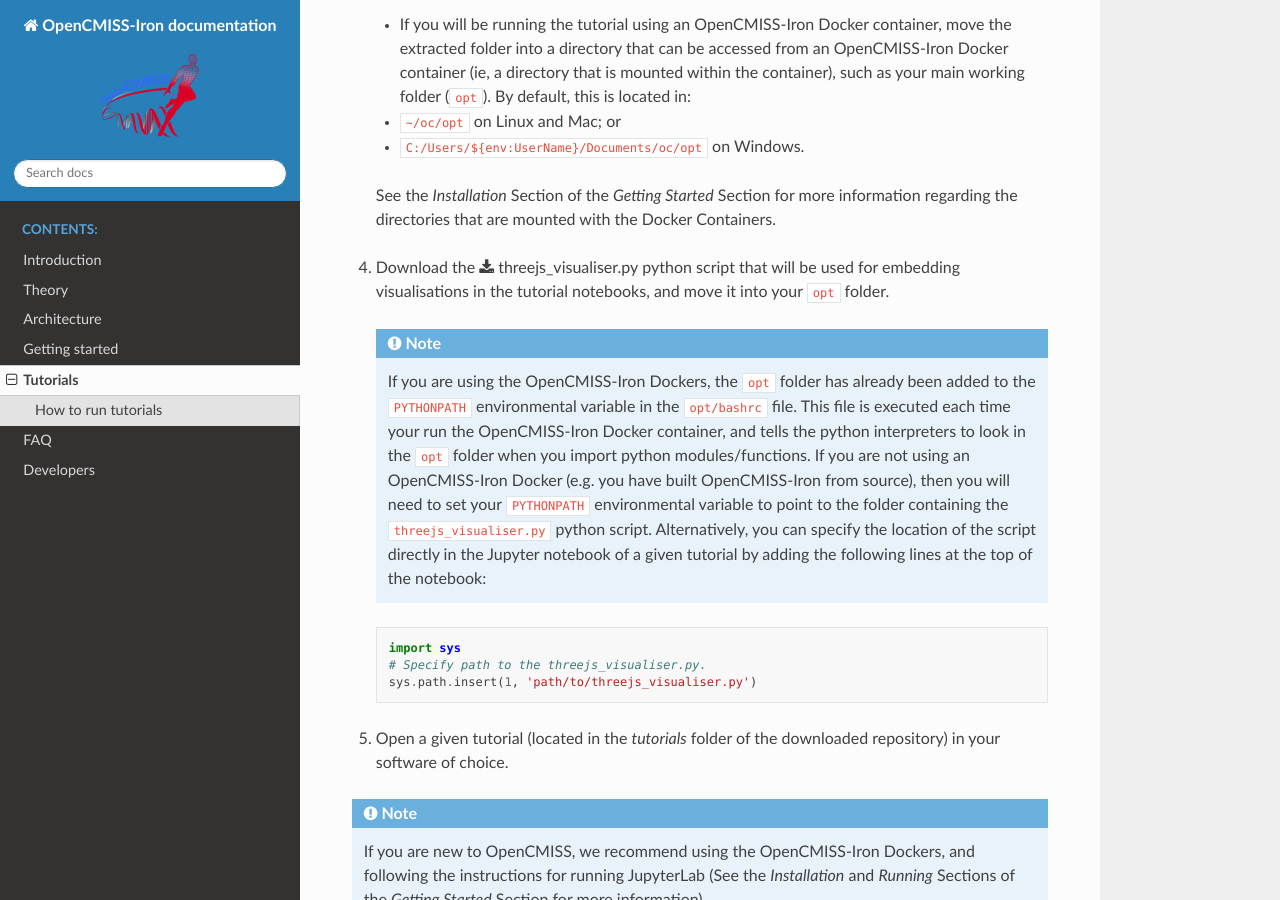
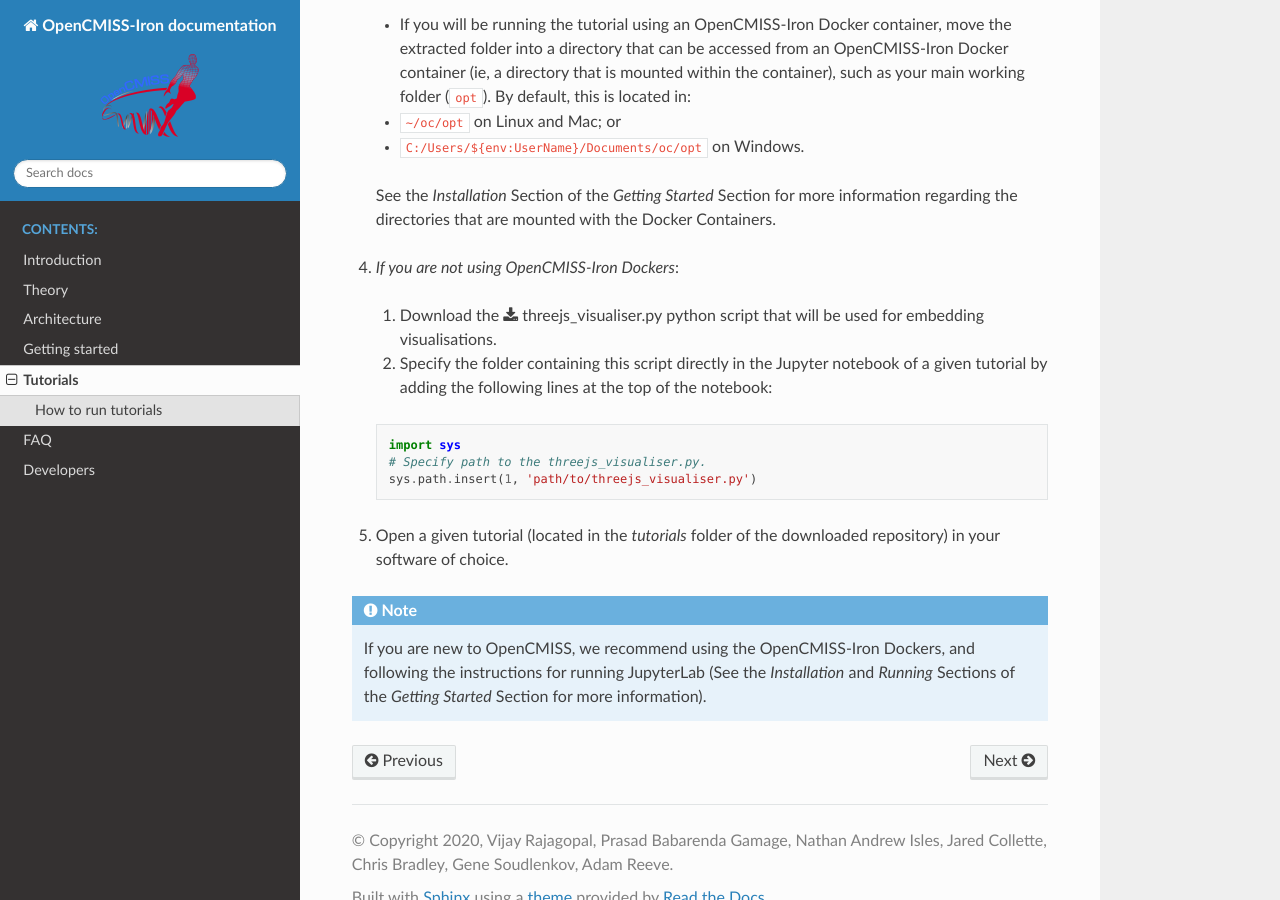
Before and after one commit to OpenCMISS-Examples/OpenCMISS-Iron-tutorials, a Sphinx documentation site: the page built from docs/source/tutorials.rst, in a window 1280 px wide and 900 px high, scrolled down 923 px. Built offline with Sphinx 7.4.7 and the Read the Docs theme 2.0.0, drawn with Linux system fonts in a browser that asks for light colours; pages that are not in the unit, such as notebooks, are missing from menus.

Commit message:
Updating tutorials documentation

```diff
--- a/docs/source/tutorials.rst
+++ b/docs/source/tutorials.rst
@@ -31,17 +31,17 @@ How to run tutorials
 
   See the *Installation* Section of the *Getting Started* Section for more information regarding the directories that are mounted with the Docker Containers.
 
-4. Download the :download:`threejs_visualiser.py <../../tools/threejs_visualiser.py>` python script that will be used for embedding visualisations in the tutorial notebooks, and move it into your ``opt`` folder.
+4. *If you are not using OpenCMISS-Iron Dockers*:
 
-  .. Note::
+  1. Download the :download:`threejs_visualiser.py <../../tools/threejs_visualiser.py>` python script that will be used for embedding visualisations.
 
-    If you are using the OpenCMISS-Iron Dockers, the ``opt`` folder has already been added to the ``PYTHONPATH`` environmental variable in the ``opt/bashrc`` file. This file is executed each time your run the OpenCMISS-Iron Docker container, and tells the python interpreters to look in the ``opt`` folder when you import python modules/functions. If you are not using an OpenCMISS-Iron Docker (e.g. you have built OpenCMISS-Iron from source), then you will need to set your ``PYTHONPATH`` environmental variable to point to the folder containing the ``threejs_visualiser.py`` python script. Alternatively, you can specify the location of the script directly in the Jupyter notebook of a given tutorial by adding the following lines at the top of the notebook:
+  2. Specify the folder containing this script directly in the Jupyter notebook of a given tutorial by adding the following lines at the top of the notebook:
+
   .. code-block:: python
 
-   import sys
-   # Specify path to the threejs_visualiser.py.
-   sys.path.insert(1, 'path/to/threejs_visualiser.py')
-
+    import sys
+    # Specify path to the threejs_visualiser.py.
+    sys.path.insert(1, 'path/to/threejs_visualiser.py')
 
 5. Open a given tutorial (located in the `tutorials` folder of the downloaded repository) in your software of choice.
 
```
